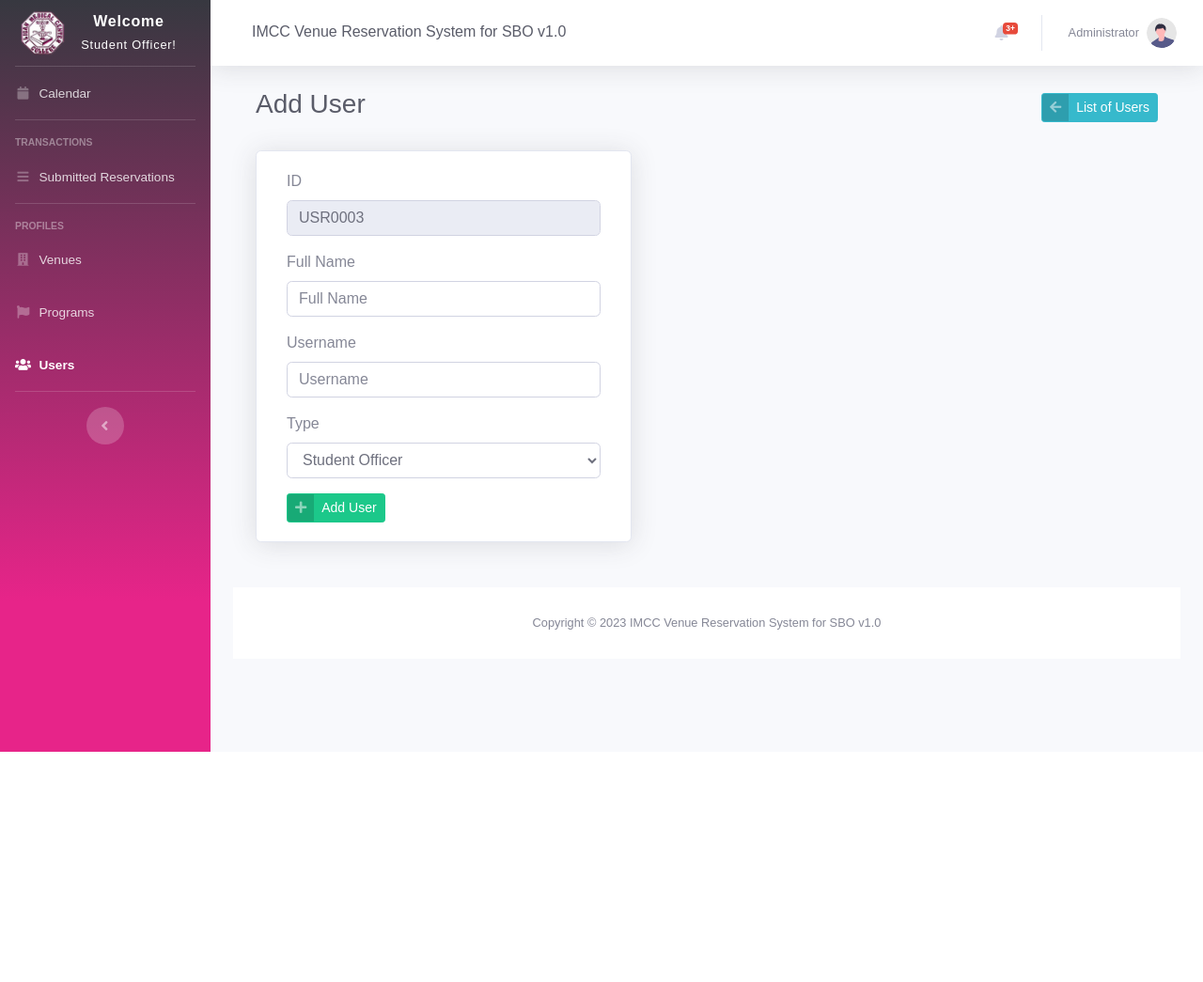
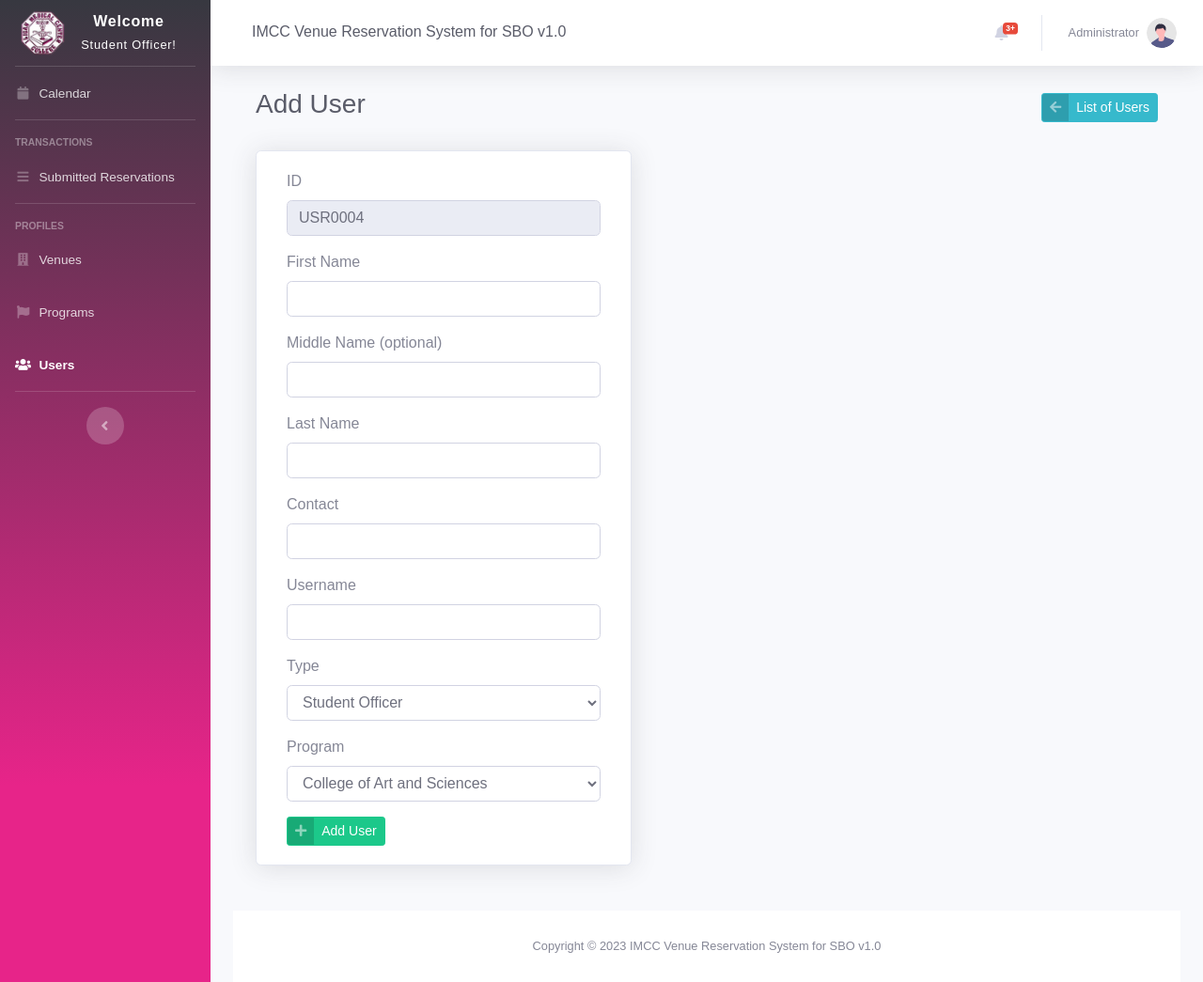
Before and after one commit to philrhoy/IMCCVenueReservationSystem2023, a PHP site: page /user_add.php in a window 1280 px wide. Shown: the whole page at 94% size. Before the commit the page ends 800 px from the top, so only its background shows below. Run offline with PHP 8.4, Linux system fonts and the light colour scheme; a user stored in the database is signed in; data comes from the database, SQL or seed files in the repository; data that the repository does not hold is empty.

Commit message:
User and Program Module
- Able to delete function in User and Program
- Able to add new program
- Able to edit/update program's details
- Added new fields in User (First Name, Middle Name, Last Name, Contact, and Program)
- Added new field in Program (Incharge-organization)
- Program field in User module will only visible when the Type value is STO (Studen Officer)
- Updated database with the additional fields added

```diff
--- a/change_password.php
+++ b/change_password.php
@@ -43,8 +43,7 @@
 
                                             $hash = md5($npassword);
 
-                                            $update_password = $db->query("UPDATE `users` SET password = '$hash', change_pass=1 WHERE username='" . $_SESSION['user'] . "'");
-                                            // $count = $update_password->rowCount();
+                                            $update_password = $db->query("UPDATE `users` SET password = '$hash', change_pass=1, dateUpdated = NOW() WHERE username='" . $_SESSION['user'] . "'");
 
                                             if ($update_password) {
                                                 $q = $db->query("SELECT * FROM `users` WHERE `username` = '" . $_SESSION['user'] . "' AND `password` = '$hash' LIMIT 1 ");
--- a/login.php
+++ b/login.php
@@ -53,7 +53,7 @@
                                                 if ($row_admin->change_pass == 1) {
                                                     $_SESSION['id'] = $row_admin->id;
                                                     $_SESSION['position'] = $row_admin->position;
-                                                    $_SESSION['name'] = $row_admin->name;
+                                                    $_SESSION['name'] = $row_admin->first_name.' '.$row_admin->middle_name.' '.$row_admin->last_name;
                                                     header('location: calendar.php');
                                                 } else {
                                                     header('location: change_password.php');
--- a/programs.php
+++ b/programs.php
@@ -28,6 +28,7 @@
                                 <tr>
                                     <th>Program ID</th>
                                     <th>Name</th>
+                                    <th>In-charge Organization</th>
                                     <th>Color</th>
                                     <th>Actions</th>
                                 </tr>
@@ -42,6 +43,7 @@
                                     <tr>
                                         <td><?= '<a href="program_edit.php?id='.$row->id.'">' . $row->programID. '</a>'; ?></td>
                                         <td><?= $row->name; ?></td>
+                                        <td><?= $row->incharge_organization; ?></td>
                                         <td align="center"><i class="fas fa-circle" style="font-size:2rem;color:<?= $row->color; ?>"></i></td>
                                         <td align="center">
                                             <a href="program_edit.php?id=<?php echo $row->id; ?>" class="btn btn-primary btn-icon-split btn-sm keychainify-checked">
--- a/user_add.php
+++ b/user_add.php
@@ -23,15 +23,23 @@
 
                 <div class="card-body">
                     <?php
-                    if (isset($_POST['name'])) {
-                        $name = $_POST["name"];
+                    if (isset($_POST['uname'])) {
+                        $fname = $_POST["fname"];
+                        $mname = $_POST["mname"];
+                        $lname = $_POST["lname"];
+                        $contact = $_POST["contact"];
                         $userID = $_POST["userID"];
                         $uname = $_POST["uname"];
                         $password = md5($_POST["uname"]);
                         $type = $_POST["type"];
+                        $program = "";
                         $id = $_POST["id"];
 
-                        $add_venue = $db->query("INSERT INTO `users` (userID,name,username,password,position,dateAdded) values ('$userID','$name','$uname','$password','$type',NOW())") or die($db->error);
+                        if ($type == 'STO') {
+                            $program = $_POST["program"];
+                        }
+
+                        $add_venue = $db->query("INSERT INTO `users` (userID,first_name,middle_name,last_name,contact,username,password,position,programID,dateAdded) values ('$userID','$fname','$mname','$lname','$contact','$uname','$password','$type','$program',NOW())") or die($db->error);
                         $update_sequence = $db->query("UPDATE number_sequence SET last_number = '$id' WHERE page_name='users'");
 
                         if (!$add_venue) {
@@ -65,19 +73,45 @@
                                 <input class="form-control" type="text" name="userID" value="<?= 'USR' . $ID ?>" readonly>
                             </div>
                             <div class="form-group">
-                                <label>Full Name</label>
-                                <input class="form-control" type="text" placeholder="Full Name" name="name" required>
+                                <label>First Name</label>
+                                <input class="form-control" type="text" name="fname" required>
+                            </div>
+                            <div class="form-group">
+                                <label>Middle Name (optional)</label>
+                                <input class="form-control" type="text" name="mname">
+                            </div>
+                            <div class="form-group">
+                                <label>Last Name</label>
+                                <input class="form-control" type="text" name="lname">
+                            </div>
+                            <div class="form-group">
+                                <label>Contact</label>
+                                <input class="form-control" type="text" name="contact" required>
                             </div>
                             <div class="form-group">
                                 <label>Username</label>
-                                <input class="form-control" type="text" placeholder="Username" name="uname" required>
+                                <input class="form-control" type="text" name="uname" minlength="5" required>
                             </div>
                             <div class="form-group">
                                 <label>Type</label>
-                                <select class="form-control" name="type" required>
-                                <option value="STO">Student Officer</option>
-                                <option value="DSA">Department of Student Affairs</option>
-                                <option value="PTC">Property Custodian</option>
+                                <select class="form-control" name="type" id="type" required>
+                                    <option value="STO">Student Officer</option>
+                                    <option value="DSA">Department of Student Affairs</option>
+                                    <option value="PTC">Property Custodian</option>
+                                </select>
+                            </div>
+
+                            <div class="form-group">
+                                <label id="program_name">Program</label>
+                                <select class="form-control" name="program" id="program">
+                                    <?php
+                                    $getProgram = $db->query("SELECT * FROM program ORDER BY name ASC");
+                                    $res = $getProgram->fetchAll(PDO::FETCH_OBJ);
+                                    foreach ($res as $v) { ?>
+                                        <option value="<?php echo $v->id; ?>" ?><?php echo $v->name; ?></option>
+                                    <?php
+                                    }
+                                    ?>
                                 </select>
                             </div>
                             <button type="submit" class="btn btn-success btn-icon-split btn-sm keychainify-checked">
@@ -93,3 +127,29 @@
         </div>
     </div>
     <?php include 'settings/footer.php'; ?>
+    <script>
+        $(document).ready(function() {
+
+            if ($('#type').val() != 'STO') {
+                $('#program').hide('slow')
+                $('#program_name').hide('slow')
+                $('#program').attr('required', false)
+            } else {
+                $('#program').show('slow')
+                $('#program_name').show('slow')
+                $('#program').attr('required', true)
+            }
+
+            $('#type').change(function() {
+                if ($('#type').val() != 'STO') {
+                    $('#program').hide('slow')
+                    $('#program_name').hide('slow')
+                    $('#program').attr('required', false)
+                } else {
+                    $('#program').show('slow')
+                    $('#program_name').show('slow')
+                    $('#program').attr('required', true)
+                }
+            })
+        });
+    </script>
```
Also changed, not shown: database/db_vrs.sql (+22 -17 lines), program_add.php (+7 -2 lines), program_edit.php (+7 -1 lines), user_delete.php (added, +17 -0 lines), users.php (+14 -4 lines).
